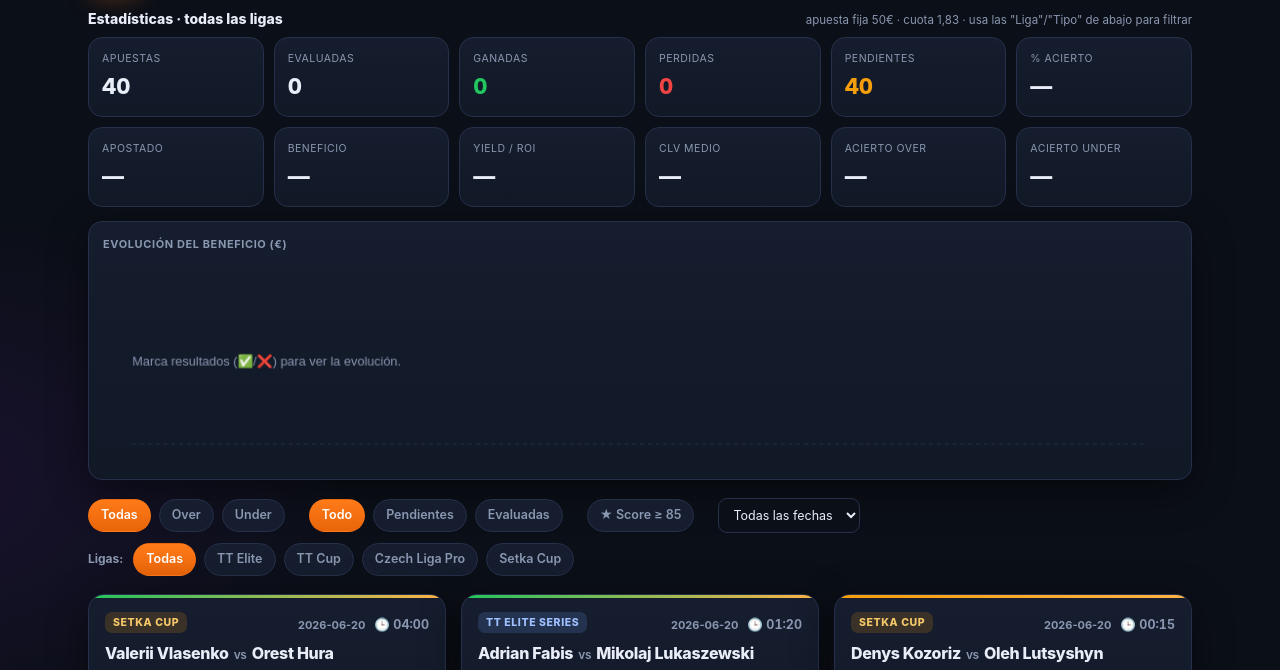
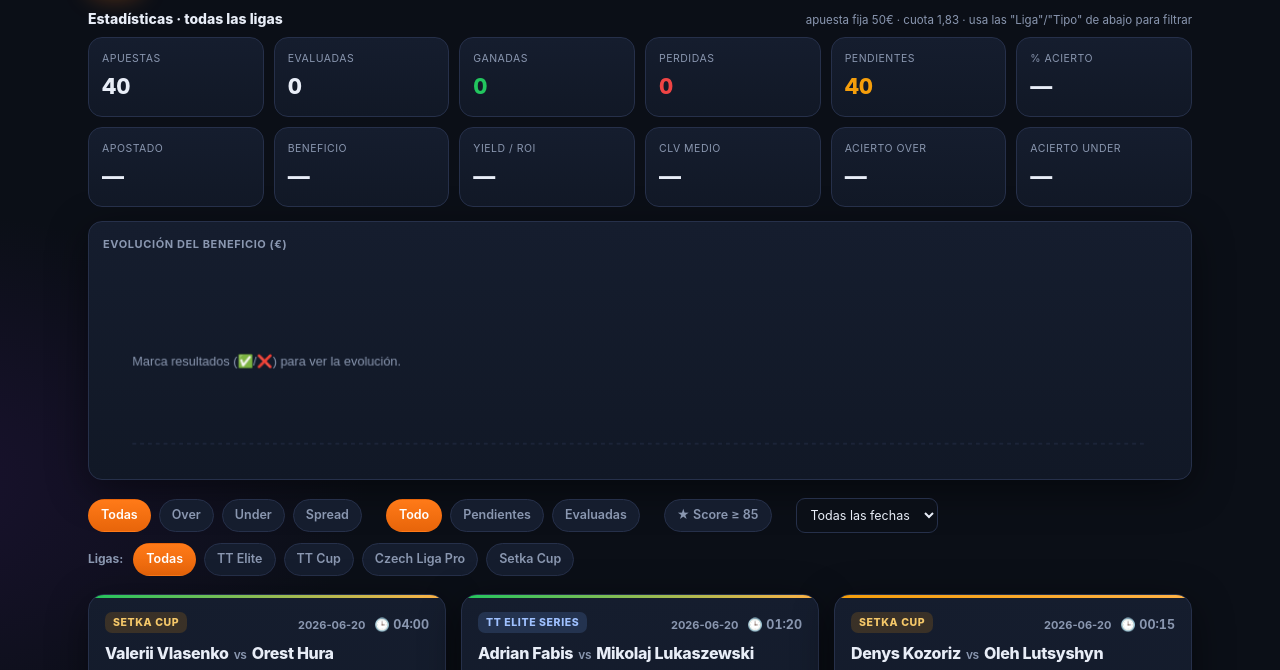
Before and after one commit to serch55/ttedge, a website: page public/index.html in a window 1280 px wide. Both pictures are taken after a click on the element "★ Score ≥ 85". Shown: the part 95-765 px from the top of the page. Drawn offline with Linux system fonts and the light colour scheme.

Commit message:
Add files via upload

```diff
--- a/public/index.html
+++ b/public/index.html
@@ -46,6 +46,7 @@
     border-radius:16px;padding:16px;box-shadow:var(--shadow);position:relative;overflow:hidden}
   .card::before{content:"";position:absolute;top:0;left:0;right:0;height:3px;background:linear-gradient(90deg,var(--green),var(--ball2))}
   .card.under::before{background:linear-gradient(90deg,var(--amber),var(--ball2))}
+  .card.spread::before{background:linear-gradient(90deg,#a78bfa,var(--ball2))}
   .card.win{border-color:rgba(34,197,94,.5)}.card.loss{border-color:rgba(239,68,68,.45)}
   .row1{display:flex;justify-content:space-between;align-items:center;gap:8px;margin-bottom:8px}
   .league{font-size:10.5px;font-weight:800;text-transform:uppercase;letter-spacing:.6px;padding:3px 8px;border-radius:7px}
@@ -58,6 +59,8 @@
   .pick{display:inline-flex;align-items:center;gap:8px;margin-top:10px;padding:7px 11px;border-radius:10px}
   .pick.over{background:linear-gradient(180deg,rgba(34,197,94,.16),rgba(34,197,94,.04));border:1px solid rgba(34,197,94,.4)}
   .pick.under{background:linear-gradient(180deg,rgba(245,158,11,.16),rgba(245,158,11,.04));border:1px solid rgba(245,158,11,.4)}
+  .pick.spread{background:linear-gradient(180deg,rgba(167,139,250,.16),rgba(167,139,250,.04));border:1px solid rgba(167,139,250,.4)}
+  .pick.spread .big{color:#c4b5fd}
   .pick .big{font-size:18px;font-weight:900}.pick.over .big{color:#7ee2a2}.pick.under .big{color:var(--amber)}
   .lbl{font-size:10.5px;text-transform:uppercase;letter-spacing:.7px;color:var(--mut);font-weight:700}
   .metrics{display:grid;grid-template-columns:repeat(3,1fr);gap:7px;margin-top:11px}
@@ -106,6 +109,7 @@
     <span class="chip tchip active" data-type="all">Todas</span>
     <span class="chip tchip" data-type="over">Over</span>
     <span class="chip tchip" data-type="under">Under</span>
+    <span class="chip tchip" data-type="spread">Spread</span>
     <span style="width:8px"></span>
     <span class="chip rchip active" data-res="all">Todo</span>
     <span class="chip rchip" data-res="pending">Pendientes</span>
@@ -234,28 +238,44 @@ function render(){
   if(fRes==='graded') rows=rows.filter(d=>['win','loss'].includes(track[d.id]?.result));
   const g=document.getElementById('grid');
   if(!rows.length){ g.innerHTML='<div class="empty">No hay partidos con ese filtro.</div>'; return; }
+  const fmtN=n=>String(n).replace('-','−').replace('.',',');
   g.innerHTML=rows.map(d=>{
-    const isU=d.type==='under', col=isU?'var(--amber)':'#7ee2a2';
+    const isU=d.type==='under', isSp=d.type==='spread', col=isSp?'#c4b5fd':isU?'var(--amber)':'#7ee2a2';
+    const cardCls=isSp?'spread':isU?'under':'', pickCls=isSp?'spread':isU?'under':'over';
     const x=track[d.id]||{result:'pending',odds:'',close:''};
     const odd=parseFloat(x.odds)||1.83;  // cuota fija por defecto 1.83
     let pl='';
     if(x.result==='win'||x.result==='loss'){ const e=x.result==='win'?STAKE*(odd-1):-STAKE; pl=`<span class="pl ${e>=0?'pos':'neg'}">${e>=0?'+':'−'}€${Math.abs(e).toFixed(2)}</span>`; }
-    return `<div class="card ${isU?'under':''} ${x.result==='win'?'win':x.result==='loss'?'loss':''}">
+    const pickBlock = isSp
+      ? `<div class="pick spread">
+           <span class="big" style="font-size:15px">${d.pick||'—'}</span>
+           <div><div class="lbl">SPREAD · Ultra ★★★★</div>
+           <div style="font-size:12.5px;color:var(--mut)">hándicap ${d.spread!=null?fmtN(d.spread):'—'}${d.l5!=null?` · L5 ${fmtN(d.l5)}`:''}</div></div>
+         </div>`
+      : `<div class="pick ${pickCls}">
+           <span class="big">${isU?'UNDER':'OVER'} 73,5</span>
+           <div><div class="lbl">Ultra ★★★★</div>
+           <div style="font-size:12.5px;color:var(--mut)">${d.pct}% ${isU?'under':'over'}${d.l5!=null?` · L5 ${d.l5}%`:''}</div></div>
+         </div>`;
+    const metricsBlock = isSp
+      ? `<div class="metrics">
+           <div class="m"><div class="k">Hándicap</div><div class="v" style="color:${col}">${d.spread!=null?fmtN(d.spread):'—'}</div></div>
+           <div class="m"><div class="k">L5</div><div class="v">${d.l5!=null?fmtN(d.l5):'—'}</div></div>
+           <div class="m"><div class="k">Score</div><div class="v" style="color:var(--ball2)">${d.score!=null?d.score:'—'}</div></div>
+         </div>`
+      : `<div class="metrics">
+           <div class="m"><div class="k">% ${isU?'Under':'Over'}</div><div class="v" style="color:${col}">${d.pct}%</div></div>
+           <div class="m"><div class="k">3+ sets</div><div class="v">${d.sets3!=null?d.sets3+'%':'—'}</div></div>
+           <div class="m"><div class="k">Score</div><div class="v" style="color:var(--ball2)">${d.score!=null?d.score:'—'}</div></div>
+         </div>`;
+    return `<div class="card ${cardCls} ${x.result==='win'?'win':x.result==='loss'?'loss':''}">
       <div class="row1">
         <span class="league ${lgClass(d.league)}">${d.league||''}</span>
         <span><span class="date">${d.date||''}</span> &nbsp;<span class="time">🕒 ${d.time||'--:--'}</span></span>
       </div>
       <div class="players">${d.home}<span class="vs">vs</span>${d.away}</div>
-      <div class="pick ${isU?'under':'over'}">
-        <span class="big">${isU?'UNDER':'OVER'} 73,5</span>
-        <div><div class="lbl">Ultra ★★★★</div>
-        <div style="font-size:12.5px;color:var(--mut)">${d.pct}% ${isU?'under':'over'}${d.l5!=null?` · L5 ${d.l5}%`:''}</div></div>
-      </div>
-      <div class="metrics">
-        <div class="m"><div class="k">% ${isU?'Under':'Over'}</div><div class="v" style="color:${col}">${d.pct}%</div></div>
-        <div class="m"><div class="k">3+ sets</div><div class="v">${d.sets3!=null?d.sets3+'%':'—'}</div></div>
-        <div class="m"><div class="k">Score</div><div class="v" style="color:var(--ball2)">${d.score!=null?d.score:'—'}</div></div>
-      </div>
+      ${pickBlock}
+      ${metricsBlock}
       <div class="track">
         <div class="oddsrow">
           <span class="lbl">Cuota</span>
```
